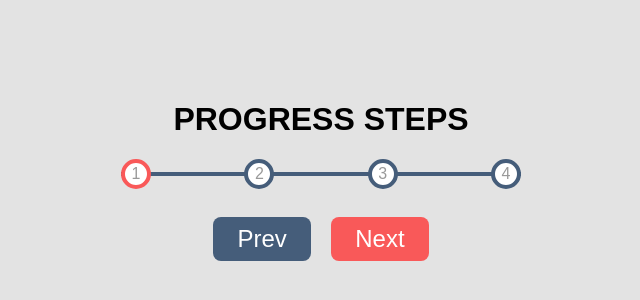
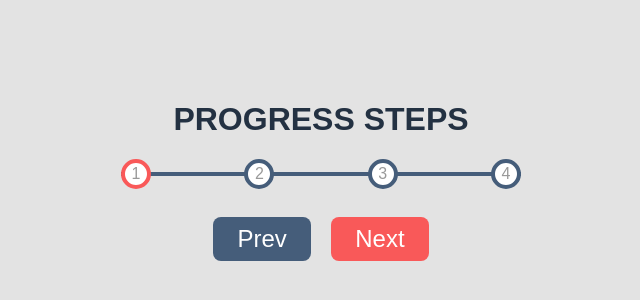
Before and after one commit to Prof758/progress-steps, a plain HTML site: page index.html in a window 1280 px wide. Shown: the part 226-526 px from the top of the page, without its empty margins (319-959 px from the left). Drawn offline with Linux system fonts and the light colour scheme; a web font is replaced by a local one.

Commit message:
add text color changed

```diff
--- a/style.css
+++ b/style.css
@@ -7,6 +7,7 @@
 body {
   background-color: #e3e3e3;
   font-family: Muli, sans-serif;
+  color: #233142;
   display: flex;
   align-items: center;
   justify-content: center;
```
